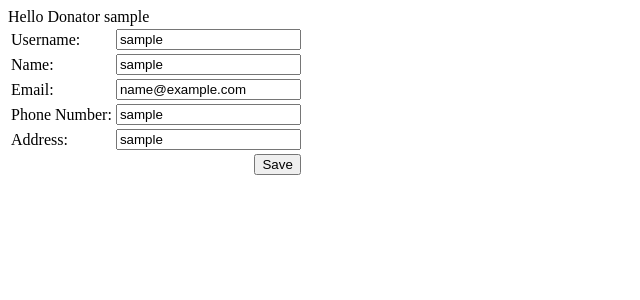
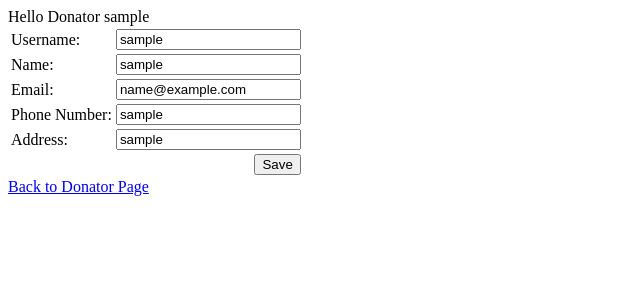
Before and after one commit to Kyziq/sadaqah-crowdfunding, a PHP site: page /php/user_edit_detail.php in a window 1280 px wide. Shown: the top 300 px of the page, without its empty margins (0-640 px from the left). Run offline with PHP 8.4, Linux system fonts and the light colour scheme; the visitor is signed in with stand-in values (Sample User, id 1).

Commit message:
Added navigation

```diff
--- a/php/user_edit_detail.php
+++ b/php/user_edit_detail.php
@@ -72,6 +72,14 @@
             </tr>
         </table>
     </form>
+    <?php
+    if ($r['user_level'] == 1)
+        echo "<a href='admin/admin.php'>Back to Admin Page</a>";
+    else if ($r['user_level'] == 2)
+        echo "<a href='auditor/auditor.php'>Back to Auditor Page</a>";
+    else if ($r['user_level'] == 3)
+        echo "<a href='donator/donator.php'>Back to Donator Page</a>";
+    ?>
 </body>
 
 </html>
```
